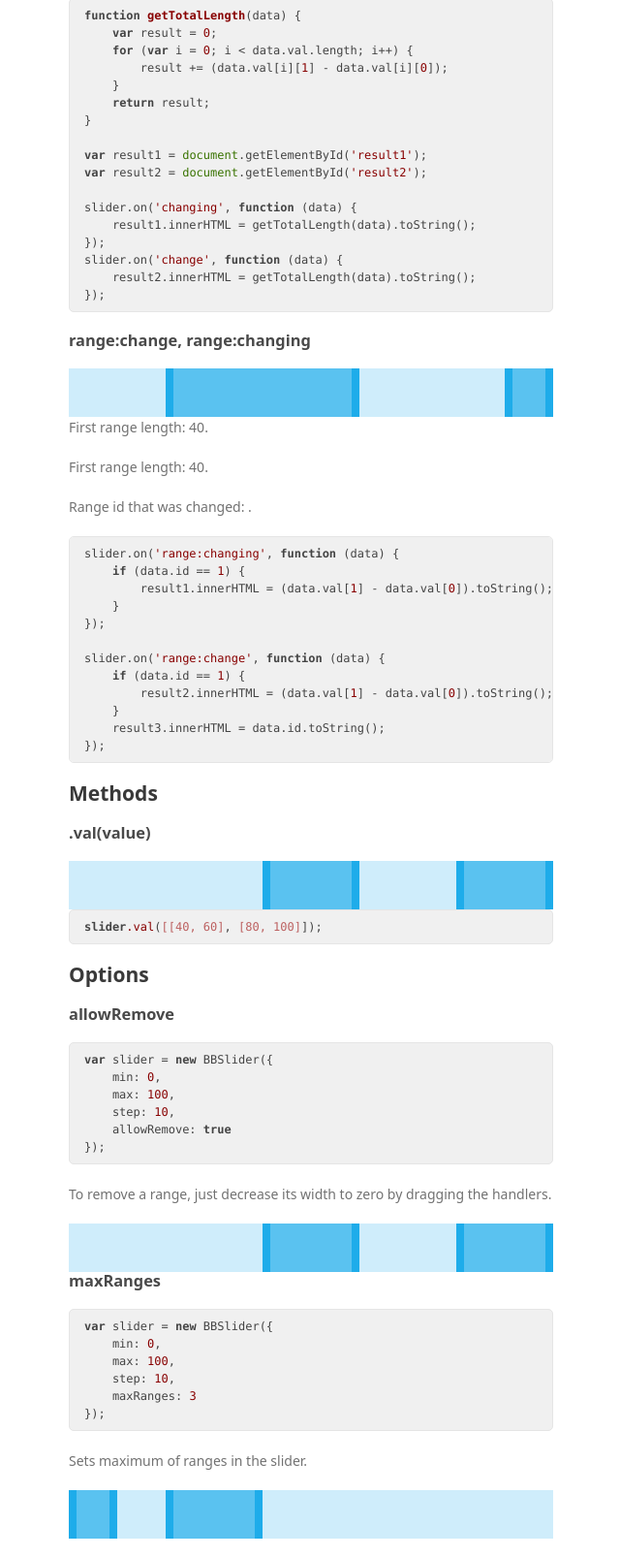
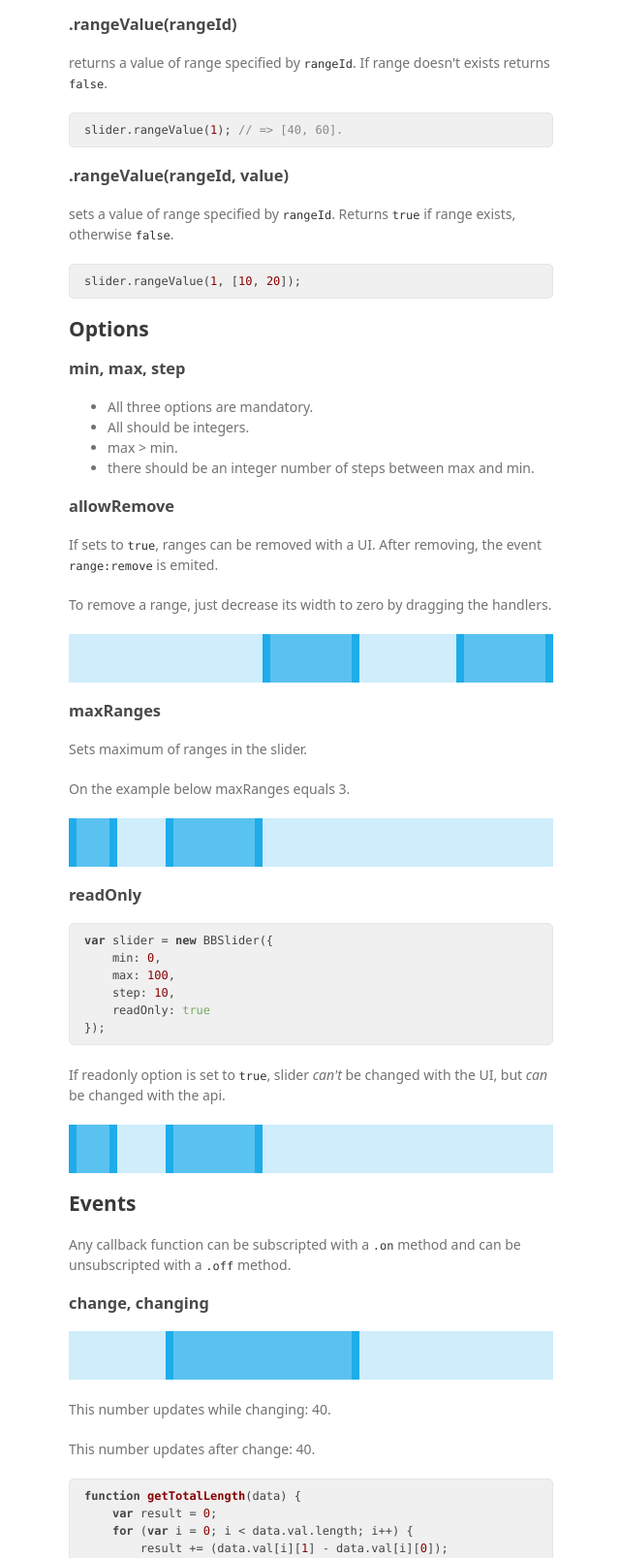
Before and after one commit to paveltyavin/bbslider, a plain HTML site: page index.html in a window 1280 px wide. Shown: the part 781-2388 px from the top of the page at 97% size, without its empty margins (499-1139 px from the left). Drawn offline with Linux system fonts and the light colour scheme.

Commit message:
more doc about methods

```diff
--- a/bbslider-dev.js
+++ b/bbslider-dev.js
@@ -832,11 +832,12 @@ var Range = (function () {
     this._mouseup = function (event) {
       return _this.mouseup(event);
     };
+    this._mousedown = function (event) {
+      return _this.mousedown(event);
+    };
 
     document.addEventListener('mousemove', this._mousemove);
-    this.bar.el.addEventListener('mousedown', function (event) {
-      return _this.mousedown(event);
-    });
+    this.bar.el.addEventListener('mousedown', this._mousedown);
     document.addEventListener('mouseup', this._mouseup);
     this.el.ondragstart = function () {
       return false;
@@ -848,6 +849,7 @@ var Range = (function () {
   _createClass(Range, [{
     key: 'removeEvents',
     value: function removeEvents() {
+      this.bar.el.removeEventListener('mousedown', this._mousedown);
       document.removeEventListener('mousemove', this._mousemove);
       document.removeEventListener('mouseup', this._mouseup);
     }
--- a/files/main.css
+++ b/files/main.css
@@ -1,2 +1,4 @@
-#el1 {
+.bbslider-slider {
+    margin-top: 5px;
+    margin-bottom: 20px;
 }
--- a/files/main.js
+++ b/files/main.js
@@ -65,18 +65,6 @@ document.addEventListener("DOMContentLoaded", function (event) {
   });
 
 
-  // Methods
-
-
-  var slider_methods_val = new BBSlider({
-    min: 0,
-    max: 100,
-    step: 10
-  });
-  document.getElementById('el_methods_val').appendChild(slider_methods_val.el);
-  slider_methods_val.val([[40, 60], [80, 100]]);
-
-
   // Options
 
   var slider_options_allowRemove = new BBSlider({
@@ -98,4 +86,14 @@ document.addEventListener("DOMContentLoaded", function (event) {
   document.getElementById('slider_options_maxRanges').appendChild(slider_options_maxRanges.el);
   slider_options_maxRanges.val([[0, 10], [20, 40]]);
 
+
+  var slider_options_readOnly = new BBSlider({
+    min: 0,
+    max: 100,
+    step: 10,
+    readOnly: true
+  });
+  document.getElementById('slider_options_readOnly').appendChild(slider_options_readOnly.el);
+  slider_options_readOnly.val([[0, 10], [20, 40]]);
+
 });
--- a/index.html
+++ b/index.html
@@ -18,11 +18,12 @@
 <div class="wrapper">
     <header>
         <h1>BBSlider</h1>
-        <p></p>
-
         <p class="view"><a href="https://github.com/paveltyavin/bbslider">View the Project on GitHub
             <small>paveltyavin/bbslider</small>
         </a></p>
+        <p>
+            Slider for timetable and more
+        </p>
 
 
         <ul class="links">
@@ -38,13 +39,13 @@
                 <a href="#overview">Overview</a>
             </li>
             <li>
-                <a href="#events">Events</a>
-            </li>
-            <li>
                 <a href="#methods">Methods</a>
             </li>
             <li>
                 <a href="#options">Options</a>
+            </li>
+            <li>
+                <a href="#events">Events</a>
             </li>
         </ul>
     </header>
@@ -57,7 +58,6 @@
         </h1>
 
         <div id="el"></div>
-        <p></p>
         <p>
             <b>BBSlider</b> is a slider for multiple ranges. Try to click on the bar above.
         </p>
@@ -83,7 +83,78 @@ npm install bbslider
 </pre>
 
 
+        <h2 id="methods">Methods</h2>
+        <h3>.val()</h3>
+        <pre>
+slider.val([[40, 60], [80, 100]]); // sets a value</pre>
+
+        <h3>.val(value)</h3>
+        <pre>
+slider.val(); // => [[40, 60], [80, 100]]</pre>
+
+        <h3>.rangeValue(rangeId)</h3>
+        <p>
+            returns a value of range specified by <code>rangeId</code>. If range doesn't exists returns
+            <code>false</code>.
+        </p>
+        <pre>
+slider.rangeValue(1); // => [40, 60]. </pre>
+        <h3>.rangeValue(rangeId, value)</h3>
+        <p>
+            sets a value of range specified by <code>rangeId</code>. Returns <code>true</code> if range exists,
+            otherwise <code>false</code>.
+        </p>
+        <pre>
+slider.rangeValue(1, [10, 20]);</pre>
+
+        <h2 id="options">Options</h2>
+        <h3>min, max, step</h3>
+        <ul>
+            <li>All three options are mandatory.</li>
+            <li>All should be integers.</li>
+            <li>max > min.</li>
+            <li>there should be an integer number of steps between max and min.</li>
+        </ul>
+        <h3>allowRemove</h3>
+        <p>
+            If sets to <code>true</code>, ranges can be removed with a UI. After removing,
+            the event <code>range:remove</code> is emited.
+        </p>
+        <p>
+            To remove a range, just decrease its width to zero by dragging the handlers.
+        </p>
+        <div id="slider_options_allowRemove"></div>
+
+
+        <h3>maxRanges</h3>
+        <p>
+            Sets maximum of ranges in the slider.
+        </p>
+        <p>
+            On the example below maxRanges equals 3.
+        </p>
+        <div id="slider_options_maxRanges"></div>
+
+        <h3>readOnly</h3>
+        <pre>
+var slider = new BBSlider({
+    min: 0,
+    max: 100,
+    step: 10,
+    readOnly: true
+});</pre>
+        <p>
+            If readonly option is set to <code>true</code>, slider <em>can't</em> be changed with the UI,
+            but <em>can</em> be changed with the api.
+        </p>
+        <div id="slider_options_readOnly"></div>
+
+
         <h2 id="events">Events</h2>
+        <p>
+            Any callback function can be subscripted with a <code>.on</code> method
+            and can be unsubscripted with a <code>.off</code> method.
+        </p>
         <h3>change, changing</h3>
         <div id="el_events_change"></div>
         <p>
@@ -114,16 +185,17 @@ slider.on('change', function (data) {
 
         <h3>range:change, range:changing</h3>
         <div id="el_events_range_change"></div>
-        <p>
-            First range length: <span id="result_events_range_changing">40</span>.
-        </p>
-        <p>
-            First range length: <span id="result_events_range_change">40</span>.
-        </p>
-        <p>
-            Range id that was changed: <span id="result_events_range_id"></span>.
-        </p>
-
+        <ul>
+            <li>
+                First range length: <span id="result_events_range_changing">40</span>.
+            </li>
+            <li>
+                First range length: <span id="result_events_range_change">40</span>.
+            </li>
+            <li>
+                Range id that was changed: <span id="result_events_range_id"></span>.
+            </li>
+        </ul>
         <pre>
 slider.on('range:changing', function (data) {
     if (data.id == 1) {
@@ -139,52 +211,9 @@ slider.on('range:change', function (data) {
 });</pre>
 
 
-        <h2 id="methods">Methods</h2>
-        <h3>.val(value)</h3>
-        <div id="el_methods_val"></div>
-        <pre>
-slider.val([[40, 60], [80, 100]]);</pre>
-
-
-        <h2 id="options">Options</h2>
-        <h3>allowRemove</h3>
-        <pre>
-var slider = new BBSlider({
-    min: 0,
-    max: 100,
-    step: 10,
-    allowRemove: true
-});</pre>
-        <p>
-            To remove a range, just decrease its width to zero by dragging the handlers.
-        </p>
-        <div id="slider_options_allowRemove"></div>
-
-
-        <h3>maxRanges</h3>
-        <pre>
-var slider = new BBSlider({
-    min: 0,
-    max: 100,
-    step: 10,
-    maxRanges: 3
-});</pre>
-        <p>
-            Sets maximum of ranges in the slider.
-        </p>
-        <div id="slider_options_maxRanges"></div>
-
-
     </section>
 
-
-    <footer>
-        <p>This project is maintained by <a href="https://github.com/paveltyavin">paveltyavin</a></p>
-        <p>
-            <small>Hosted on GitHub Pages &mdash; Theme by <a href="https://github.com/orderedlist">orderedlist</a>
-            </small>
-        </p>
-    </footer>
+    <!--Thank you, orderedlist-->
 </div>
 <script>
     var metas = document.getElementsByTagName('meta');
@@ -210,6 +239,7 @@ var slider = new BBSlider({
         var node_list = document.querySelectorAll('pre');
         for (var i = 0; i < node_list.length; i++) {
             var el = node_list[i];
+            el.className = 'javascript';
             hljs.highlightBlock(el);
         }
     });
```
